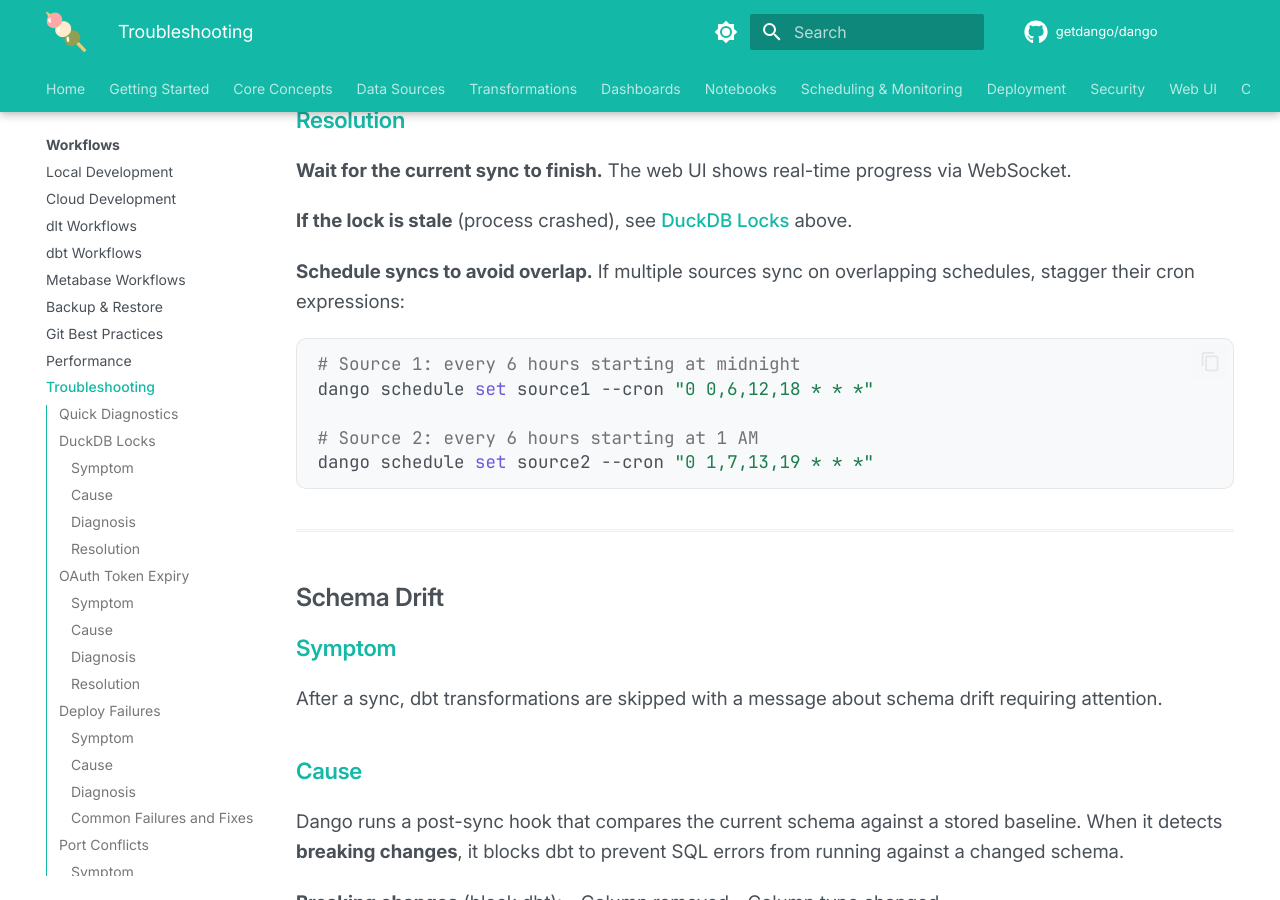
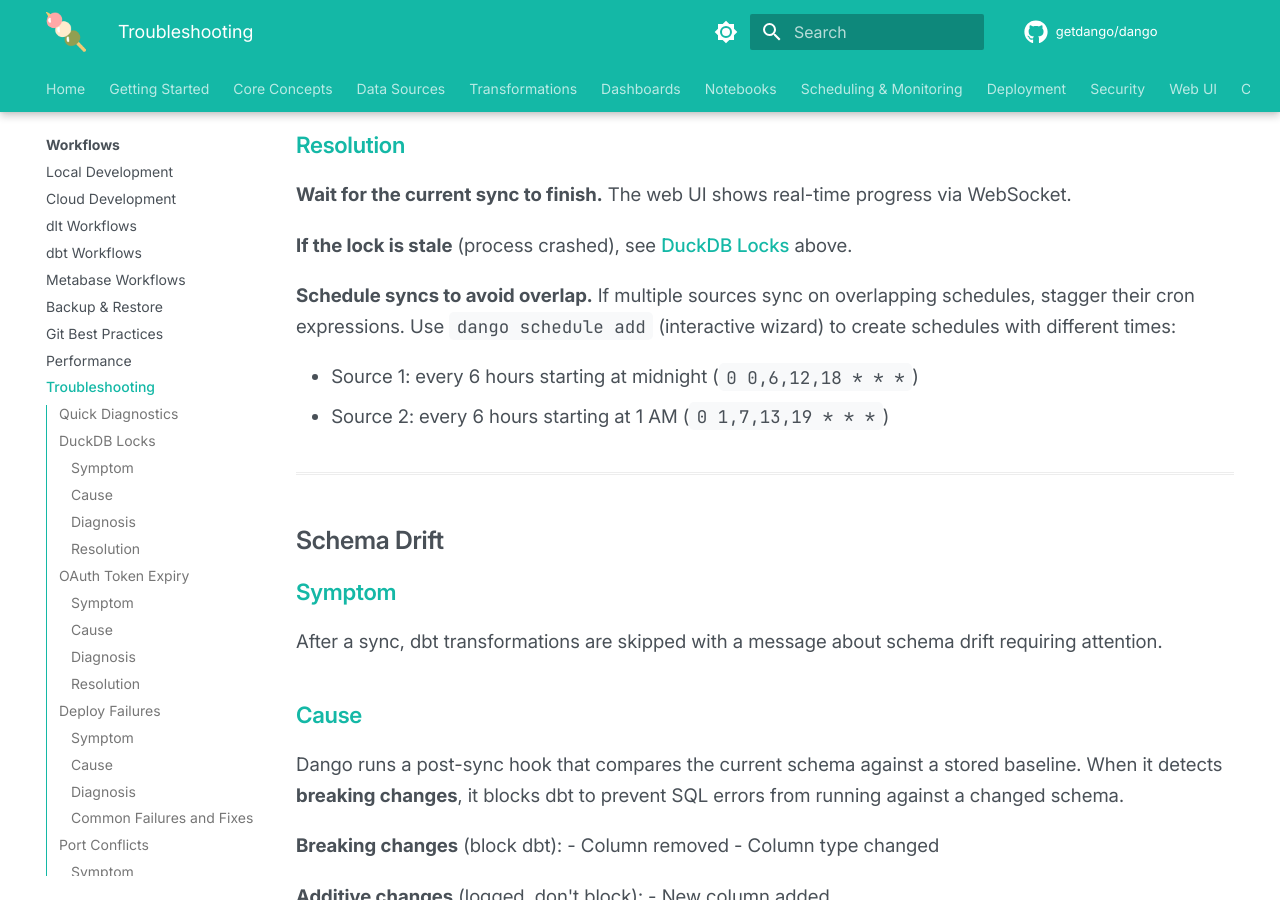
Before and after one commit to getdango/docs, an MkDocs documentation site: the page built from docs/workflows/troubleshooting.md, in a window 1280 px wide and 900 px high, scrolled down 7827 px. Built offline with MkDocs 1.6.1 and Material for MkDocs 9.7.7, drawn with Linux system fonts in a browser that asks for light colours; comment, search, counter and statistics services are not loaded; the version menu is left out; some of the changed text lies outside the part shown.

Commit message:
fix: pre-existing doc errors — wrong CLI flags, fabricated fields, incorrect config nesting
- troubleshooting.md: --start-date → --since (matches CLI)
- authentication.md: expires_in_days → expires_at (matches CreateApiKeyRequest model)
- troubleshooting.md: dango schedule set → dango schedule add (set doesn't exist)
- troubleshooting.md: web_port at root → port under platform: (matches PlatformSettings model)

Co-Authored-By: Claude Opus 4.6 (1M context) <noreply@anthropic.com>

````diff
--- a/docs/workflows/troubleshooting.md
+++ b/docs/workflows/troubleshooting.md
@@ -230,10 +230,11 @@ kill <PID>
 
 ```yaml
 # .dango/project.yml
-web_port: 8801        # Default: 8800
-metabase_port: 3001   # Default: 3000
-dbt_docs_port: 8082   # Default: 8081
-marimo_port: 7806     # Default: 7805
+platform:
+  port: 8801            # Default: 8800
+  metabase_port: 3001   # Default: 3000
+  dbt_docs_port: 8082   # Default: 8081
+  marimo_port: 7806     # Default: 7805
 ```
 
 Then restart: `dango stop && dango start`
@@ -272,15 +273,10 @@ dango status
 
 **If the lock is stale** (process crashed), see [DuckDB Locks](#duckdb-locks) above.
 
-**Schedule syncs to avoid overlap.** If multiple sources sync on overlapping schedules, stagger their cron expressions:
+**Schedule syncs to avoid overlap.** If multiple sources sync on overlapping schedules, stagger their cron expressions. Use `dango schedule add` (interactive wizard) to create schedules with different times:
 
-```bash
-# Source 1: every 6 hours starting at midnight
-dango schedule set source1 --cron "0 0,6,12,18 * * *"
-
-# Source 2: every 6 hours starting at 1 AM
-dango schedule set source2 --cron "0 1,7,13,19 * * *"
-```
+- Source 1: every 6 hours starting at midnight (`0 0,6,12,18 * * *`)
+- Source 2: every 6 hours starting at 1 AM (`0 1,7,13,19 * * *`)
 
 ---
 
````
Also changed, not shown: other parts of docs/workflows/troubleshooting.md (+1 -1 lines), docs/security/authentication.md (+1 -1 lines).
